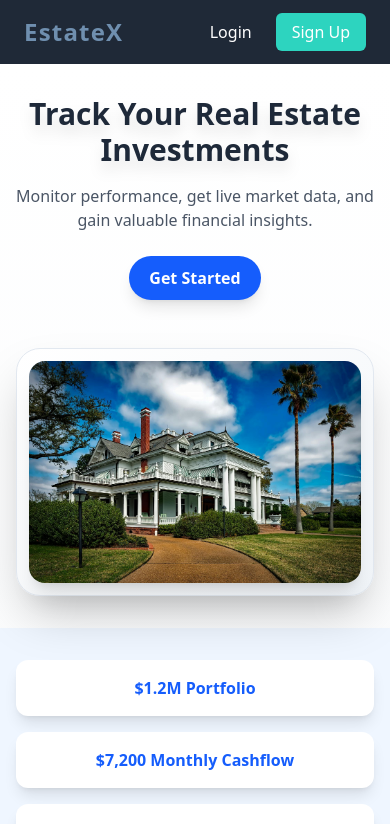
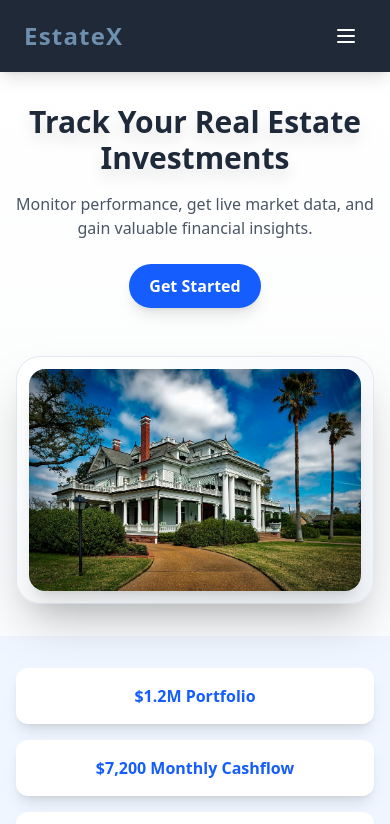
Before and after one commit to Vetri-78640/EstateX, a Next.js app: page / in a window 390 px wide. Shown: the top 824 px of the page. Built offline with nearby package versions, Linux system fonts and the light colour scheme; no server answers.

Commit message:
Responsiveness added in the website

```diff
--- a/src/app/Components/Navbar.js
+++ b/src/app/Components/Navbar.js
@@ -2,17 +2,47 @@
 import Link from 'next/link'
 import { useAuth } from '@/lib/firebase/AuthContext'
 import Image from 'next/image'
+import { useState } from 'react'
 
 const Navbar = () => {
   const { user, logout } = useAuth();
+  const [isMenuOpen, setIsMenuOpen] = useState(false);
+
+  const toggleMenu = () => {
+    setIsMenuOpen(!isMenuOpen);
+  };
 
   return (
-    <nav className="bg-[#1f2937] text-white px-6 py-4 shadow-lg">
+    <nav className="bg-[#1f2937] text-white px-6 py-4 shadow-lg fixed top-0 left-0 right-0 z-50">
       <div className="max-w-7xl mx-auto flex justify-between items-center">
         <Link href="/" className="text-2xl font-bold text-[#6F8FAF] tracking-wider">
           EstateX
         </Link>
-        <ul className="flex gap-6 text-base font-medium items-center">
+
+        {/* Mobile menu button */}
+        <button
+          onClick={toggleMenu}
+          className="md:hidden p-2 rounded-md hover:bg-gray-700 focus:outline-none"
+        >
+          <svg
+            className="h-6 w-6"
+            fill="none"
+            strokeLinecap="round"
+            strokeLinejoin="round"
+            strokeWidth="2"
+            viewBox="0 0 24 24"
+            stroke="currentColor"
+          >
+            {isMenuOpen ? (
+              <path d="M6 18L18 6M6 6l12 12" />
+            ) : (
+              <path d="M4 6h16M4 12h16M4 18h16" />
+            )}
+          </svg>
+        </button>
+
+        {/* Desktop menu */}
+        <ul className="hidden md:flex gap-6 text-base font-medium items-center">
           {user ? (
             <>
               <li>
@@ -69,6 +99,79 @@ const Navbar = () => {
             </>
           )}
         </ul>
+
+        {/* Mobile menu */}
+        <div
+          className={`${
+            isMenuOpen ? 'block' : 'hidden'
+          } md:hidden fixed top-[72px] left-0 right-0 bg-[#1f2937] shadow-lg z-40`}
+        >
+          <ul className="px-4 py-2 space-y-4 flex flex-col items-center">
+            {user ? (
+              <>
+                <li className="w-full text-center">
+                  <Link
+                    href="/Dashboard"
+                    className="block hover:text-[#2dd4bf] transition-colors duration-200"
+                    onClick={toggleMenu}
+                  >Dashboard</Link>
+                </li>
+                <li className="w-full text-center">
+                  <Link
+                    href="/properties"
+                    className="block hover:text-[#2dd4bf] transition-colors duration-200"
+                    onClick={toggleMenu}
+                  >Properties</Link>
+                </li>
+                <li className="w-full text-center">
+                  <Link
+                    href="/insights"
+                    className="block hover:text-[#2dd4bf] transition-colors duration-200"
+                    onClick={toggleMenu}
+                  >Insights</Link>
+                </li>
+                <li className="flex flex-col items-center gap-2 py-2 w-full">
+                  {user.photoURL && (
+                    <Image
+                      src={user.photoURL}
+                      alt={user.displayName || 'User'}
+                      width={32}
+                      height={32}
+                      className="rounded-full"
+                    />
+                  )}
+                  <span className="text-sm">{user.displayName}</span>
+                  <button
+                    onClick={() => {
+                      logout();
+                      toggleMenu();
+                    }}
+                    className="px-4 py-2 bg-red-600 hover:bg-red-700 rounded-md transition-colors duration-200"
+                  >
+                    Logout
+                  </button>
+                </li>
+              </>
+            ) : (
+              <>
+                <li className="w-full text-center">
+                  <Link
+                    href="/login"
+                    className="block hover:text-[#2dd4bf] transition-colors duration-200"
+                    onClick={toggleMenu}
+                  >Login</Link>
+                </li>
+                <li className="w-full text-center">
+                  <Link
+                    href="/signup"
+                    className="inline-block px-4 py-2 bg-[#2dd4bf] hover:bg-[#2dd4bf]/80 rounded-md transition-colors duration-200"
+                    onClick={toggleMenu}
+                  >Sign Up</Link>
+                </li>
+              </>
+            )}
+          </ul>
+        </div>
       </div>
     </nav>
   )
--- a/src/app/page.js
+++ b/src/app/page.js
@@ -26,7 +26,7 @@ export default function Home() {
   return (
     <main className="bg-gradient-to-b from-white via-slate-50 to-slate-100 text-gray-800 overflow-x-hidden">
       {/* Hero Section */}
-      <section className="container mx-auto px-4 sm:px-6 py-8 sm:py-12 md:py-24 grid grid-cols-1 md:grid-cols-2 items-center gap-6 md:gap-10">
+      <section className="container mx-auto px-4 sm:px-6 py-8 sm:py-12 md:py-24 grid grid-cols-1 md:grid-cols-2 items-center gap-6 md:gap-10 mt-[72px]">
         {/* My Hero Text Animation with smooth Fade in and move up */}
         <motion.div
           initial={{ opacity: 0, y: 20 }}
```
